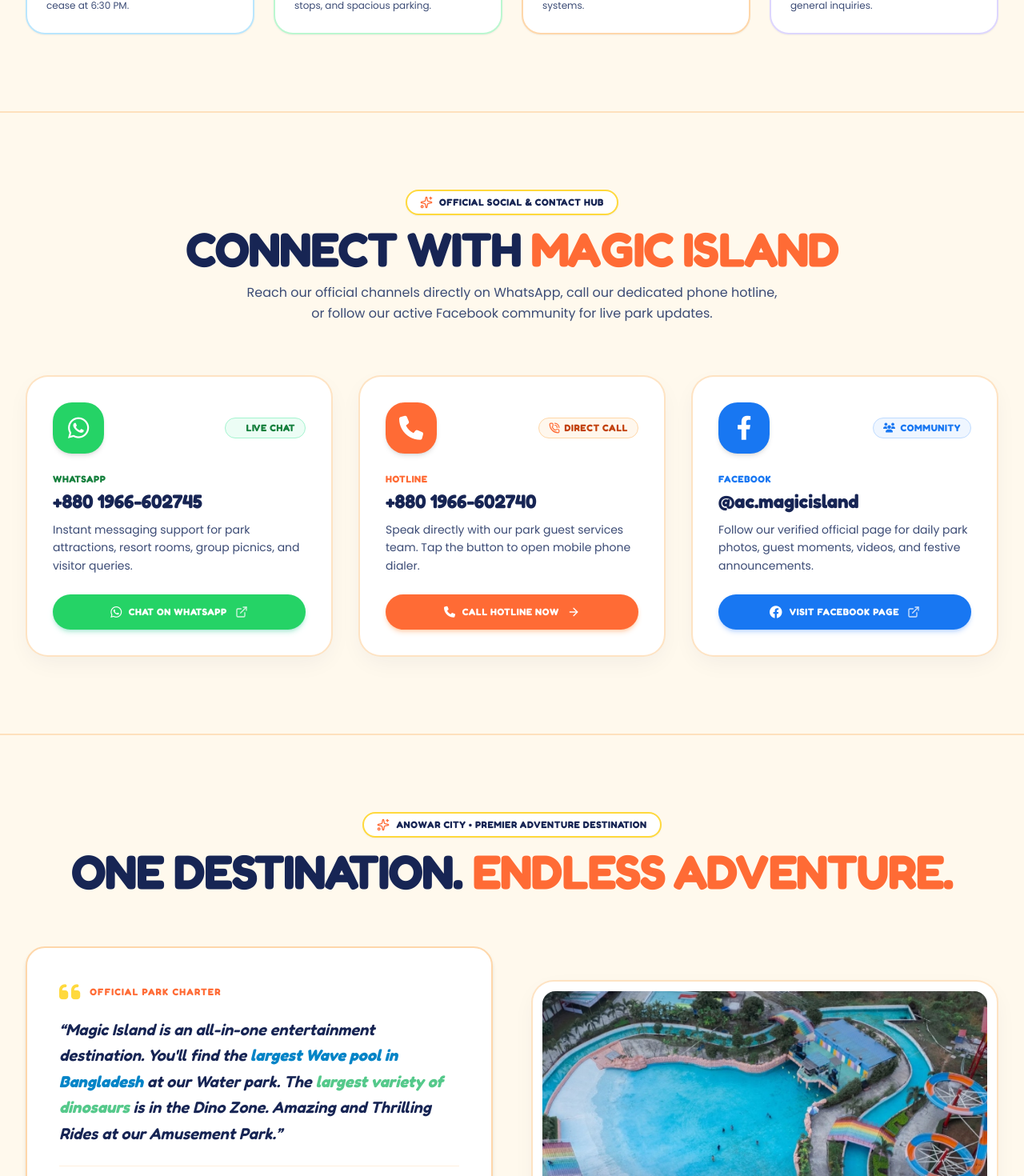
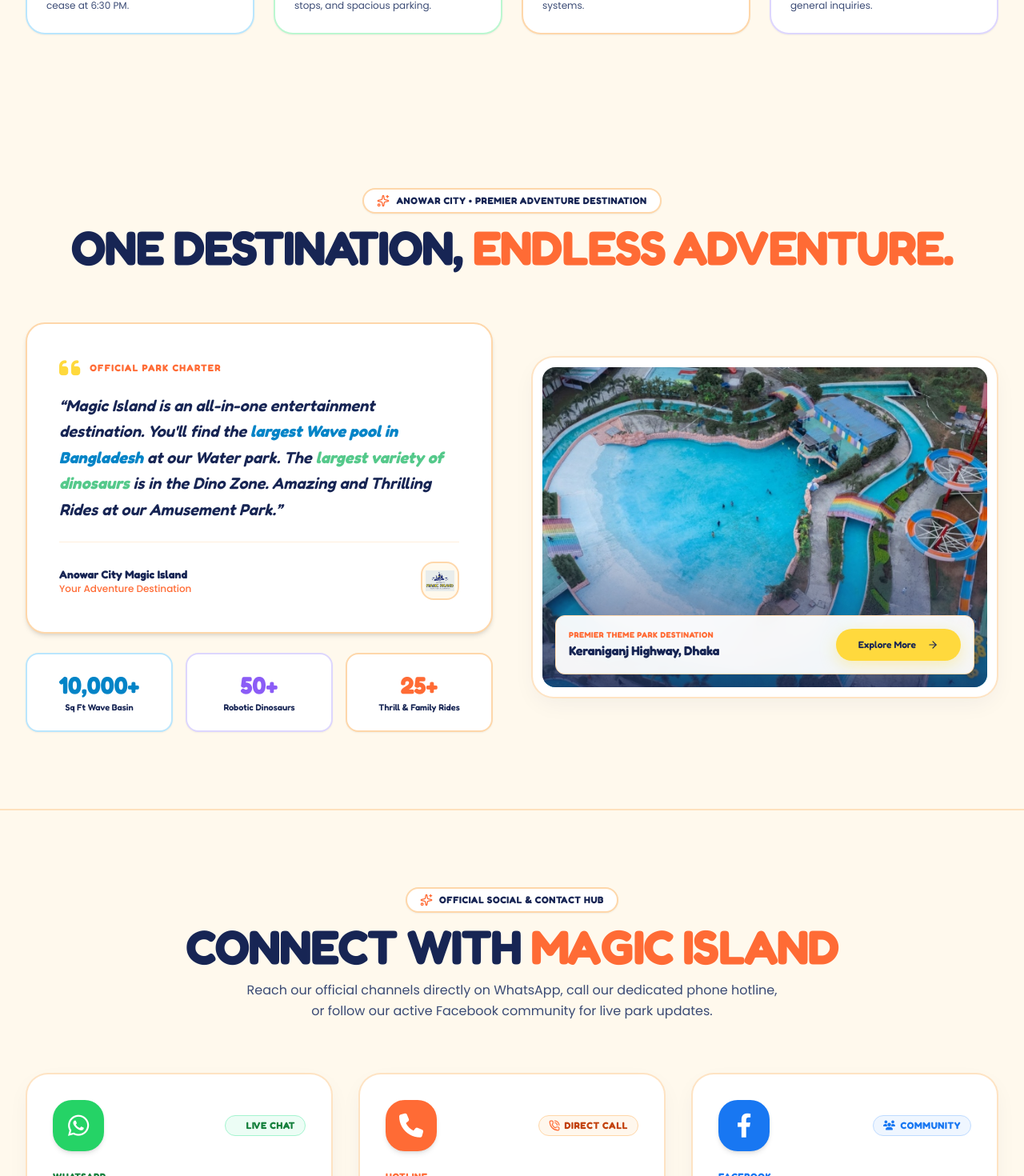
Before and after one commit to mahin1710/Amusement-Park-Web, a Next.js app in the folder frontend/: page / in a window 1280 px wide. Shown: the part 8339-9809 px from the top of the page at 80% size. Built offline with nearby package versions, Linux system fonts and the light colour scheme; no server answers.

Commit message:
﻿Auto-sync updates

```diff
--- a/frontend/src/app/page.tsx
+++ b/frontend/src/app/page.tsx
@@ -37,11 +37,11 @@ export default function HomePage() {
       {/* 8. Visitor Information & Park Essentials */}
       <VisitorInfoSection />
 
-      {/* 9. Social Media & Official Facebook Community */}
+      {/* 9. One Destination, Endless Adventure (IntroSection) */}
+      <IntroSection />
+
+      {/* 10. Connect with Magic Island (SocialMediaSection - Official Contact & Social Hub) */}
       <SocialMediaSection />
-
-      {/* 10. One Destination. Endless Adventures. (Moved to bottom as requested) */}
-      <IntroSection />
 
       {/* 11. Final Call to Action */}
       <FinalCtaSection />
--- a/frontend/src/components/home/IntroSection.tsx
+++ b/frontend/src/components/home/IntroSection.tsx
@@ -17,7 +17,7 @@ export function IntroSection() {
       <div className="max-w-[1400px] mx-auto px-4 sm:px-6 lg:px-8">
         {/* Section Header Badge & Title */}
         <div className="flex flex-col items-center text-center mb-14 sm:mb-16">
-          <div className="inline-flex items-center gap-2 px-4 py-1.5 rounded-full bg-white border-2 border-[#FFD93D] text-[#172554] text-xs font-heading font-bold uppercase tracking-wider mb-3 shadow-xs">
+          <div className="inline-flex items-center gap-2 px-4 py-1.5 rounded-full bg-white border-2 border-[#FED7AA] text-[#172554] text-xs font-heading font-bold uppercase tracking-wider mb-3 shadow-xs">
             <Sparkles className="w-4 h-4 text-[#FF6B35]" />
             <span>
               {isBangla
@@ -27,7 +27,7 @@ export function IntroSection() {
           </div>
 
           <h2 className="text-3xl sm:text-5xl md:text-6xl font-black text-[#172554] font-heading tracking-tight">
-            {isBangla ? "একটি গন্তব্য।" : "ONE DESTINATION."}{" "}
+            {isBangla ? "একটি গন্তব্য," : "ONE DESTINATION,"}{" "}
             <span className="text-[#FF6B35]">
               {isBangla ? "অফুরন্ত অ্যাডভেঞ্চার।" : "ENDLESS ADVENTURE."}
             </span>
--- a/frontend/src/components/home/SocialMediaSection.tsx
+++ b/frontend/src/components/home/SocialMediaSection.tsx
@@ -21,7 +21,7 @@ export function SocialMediaSection() {
       <div className="max-w-[1400px] mx-auto px-4 sm:px-6 lg:px-8">
         {/* Section Header */}
         <div className="flex flex-col items-center text-center mb-14 sm:mb-16">
-          <div className="inline-flex items-center gap-2 px-4 py-1.5 rounded-full bg-white border-2 border-[#FFD93D] text-[#172554] text-xs font-heading font-bold uppercase tracking-wider mb-3 shadow-xs">
+          <div className="inline-flex items-center gap-2 px-4 py-1.5 rounded-full bg-white border-2 border-[#FED7AA] text-[#172554] text-xs font-heading font-bold uppercase tracking-wider mb-3 shadow-xs">
             <Sparkles className="w-4 h-4 text-[#FF6B35]" />
             <span>
               {isBangla ? "অফিসিয়াল সোশ্যাল ও যোগাযোগ হাব" : "Official Social & Contact Hub"}
```
Also changed, not shown: 1 other file (tests, documents, lock files or other folders).
